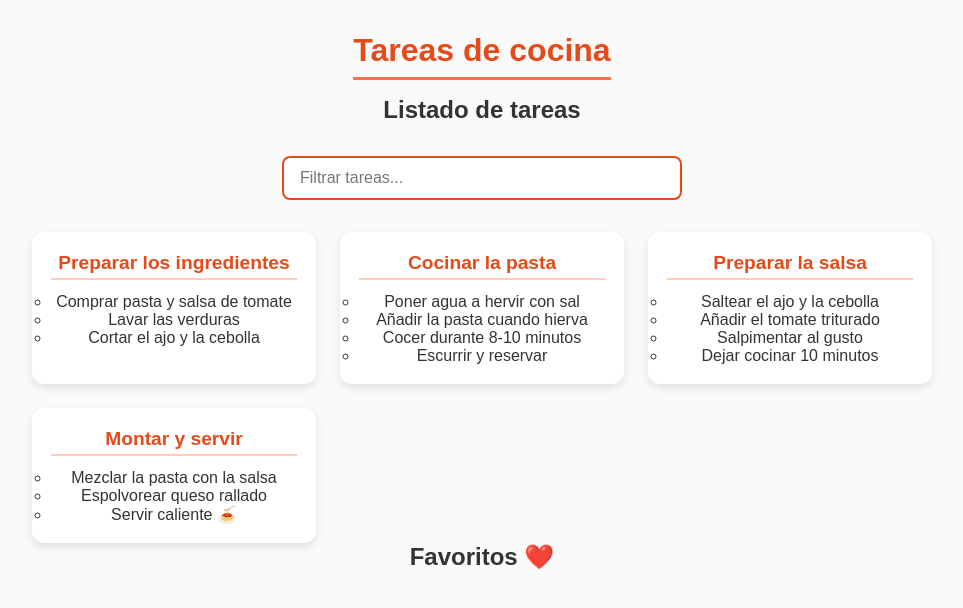
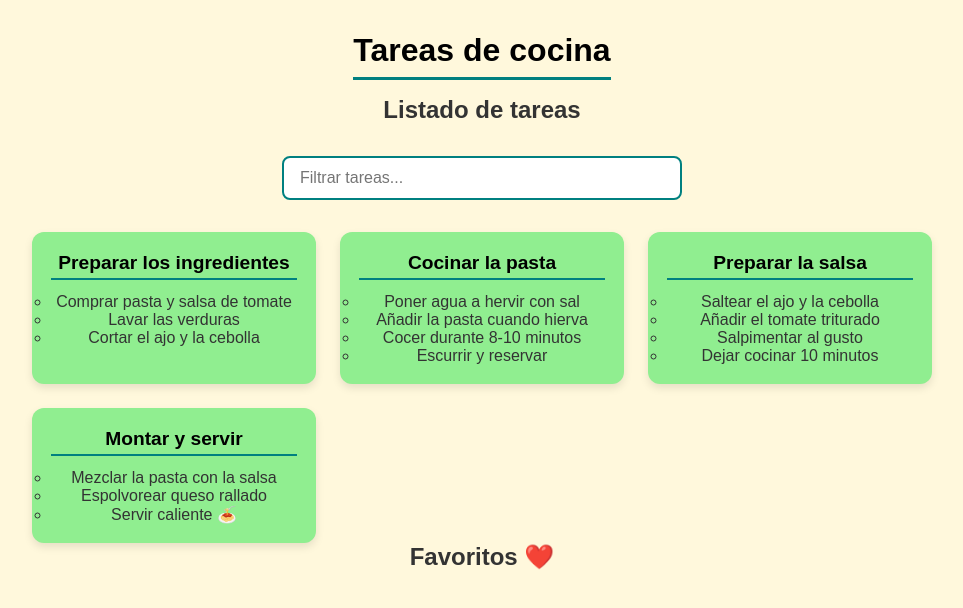
Before and after one commit to mariajose-serrano/modulo-2-repaso-final-Lista-Tareas, a website: page public/index.html in a window 1280 px wide. Shown: the whole page, without its empty margins (158-1121 px from the left). Drawn offline with Linux system fonts and the light colour scheme.

Commit message:
changed css colors

```diff
--- a/public/main.css
+++ b/public/main.css
@@ -7,7 +7,7 @@
 
 :root {
   font-family: "Arial", sans-serif;
-  background-color: #fafafa;
+  background-color: #fff8dc;
   color: #333;
 }
 
@@ -22,12 +22,12 @@ body {
 .header {
   text-align: center;
   margin-bottom: 1rem;
-  border-bottom: 3px solid #ff7043;
+  border-bottom: 3px solid #008080;
 }
 
 .title {
   font-size: 2rem;
-  color: #e64a19;
+  color: #000000;
   padding-bottom: 0.5rem;
 }
 
@@ -46,7 +46,7 @@ body {
   padding: 0.7rem 1rem;
   width: 60%;
   max-width: 400px;
-  border: 2px solid #e64a19;
+  border: 2px solid #008080;
   border-radius: 8px;
   font-size: 1rem;
   outline: none;
@@ -54,7 +54,7 @@ body {
 }
 
 .filter input:focus {
-  border-color: #ff7043;
+  border-color: #90ee90;
   box-shadow: 0 0 5px #ffccbc;
 }
 
@@ -69,7 +69,7 @@ body {
 
 /* 🔸 Cada bloque de tareas */
 .cocinaList > li {
-  background: #fff;
+  background: #90ee90;
   border-radius: 12px;
   box-shadow: 0 4px 8px rgba(0, 0, 0, 0.1);
   padding: 1.2rem;
@@ -83,10 +83,10 @@ body {
 
 /* 🔹 Título de cada bloque */
 .cocinaList h3 {
-  color: #e64a19;
+  color: #000000;
   margin-bottom: 0.8rem;
   font-size: 1.2rem;
-  border-bottom: 2px solid #ffccbc;
+  border-bottom: 2px solid #008080;
   padding-bottom: 0.3rem;
 }
 
@@ -99,7 +99,7 @@ body {
 
 .tareasList li {
   padding: 0.3rem 0;
-  border-left: 4px solid #ff7043;
+  border-left: 4px solid #008080;
   padding-left: 0.5rem;
   font-size: 0.95rem;
 }
```
